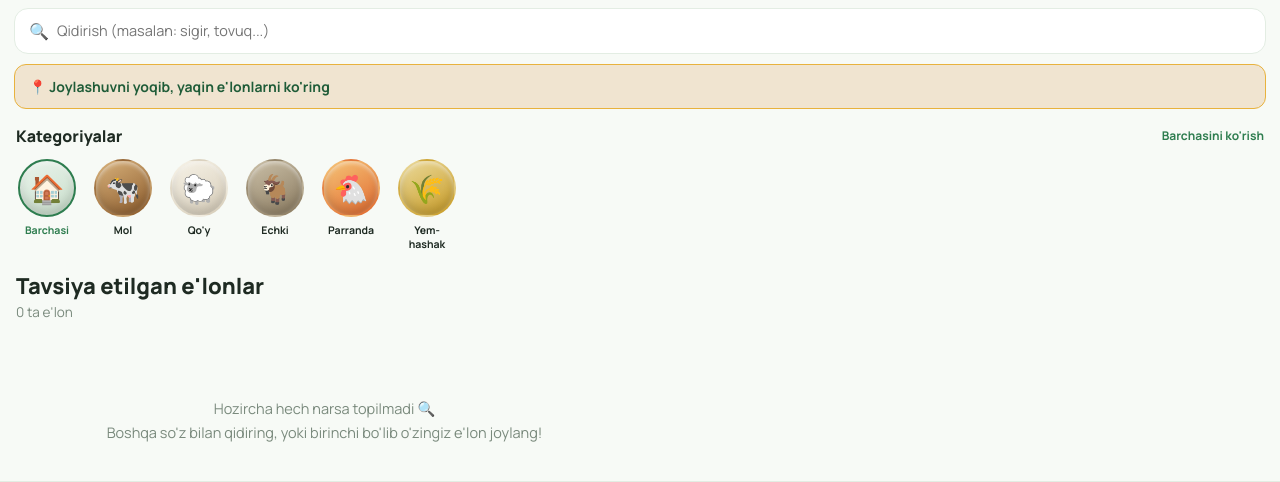
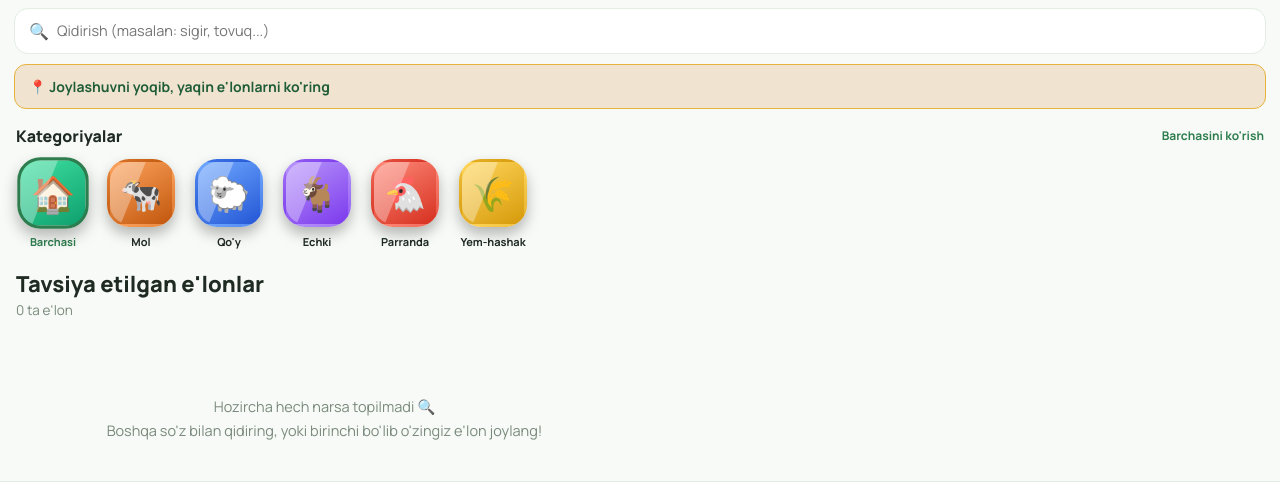
Before and after one commit to tursunmatovsodiq-ops/chorva-bozor, a Flask app: page / in a window 1280 px wide. Shown: the part 238-720 px from the top of the page. Run offline with Flask 3, Linux system fonts and the light colour scheme; data that the repository does not hold is empty; some libraries are stand-ins or nearby versions.

Commit message:
Update index.html

```diff
--- a/templates/index.html
+++ b/templates/index.html
@@ -74,23 +74,32 @@
 
   .chips { display: flex; gap: 14px; padding: 12px 16px 4px; overflow-x: auto; }
   .chip {
-    flex-shrink: 0; display: flex; flex-direction: column; align-items: center; gap: 6px;
-    width: 62px; cursor: pointer;
+    flex-shrink: 0; display: flex; flex-direction: column; align-items: center; gap: 7px;
+    width: 74px; cursor: pointer;
   }
   .chip .circle {
-    width: 58px; height: 58px; border-radius: 50%;
+    width: 68px; height: 68px; border-radius: 22px;
     display: flex; align-items: center; justify-content: center;
-    font-size: 28px; border: 2.5px solid transparent;
-    box-shadow: inset 0 -6px 10px rgba(0,0,0,0.14), inset 0 2px 4px rgba(255,255,255,0.5);
-  }
-  .circle-all   { background: linear-gradient(150deg, #EAF4EC, #C9DECB); }
-  .circle-mol   { background: linear-gradient(150deg, #D8B27C, #8B5A2B); }
-  .circle-qoy   { background: linear-gradient(150deg, #F7F3E8, #D6CCB8); }
-  .circle-echki { background: linear-gradient(150deg, #CBC0A8, #8A7A5F); }
-  .circle-parranda { background: linear-gradient(150deg, #F6C578, #E0692F); }
-  .circle-yem   { background: linear-gradient(150deg, #EBDA9C, #C89B24); }
-  .chip .label { font-size: 10.5px; font-weight: 700; color: var(--ink); text-align: center; }
-  .chip.active .circle { border-color: var(--brown); }
+    font-size: 34px; border: 3px solid transparent;
+    position: relative; overflow: hidden;
+    box-shadow: 0 7px 14px rgba(0,0,0,0.28);
+    transition: transform 0.15s ease;
+  }
+  .chip .circle::before {
+    content: ''; position: absolute; top: -40%; left: -20%;
+    width: 55%; height: 180%;
+    background: rgba(255,255,255,0.32);
+    transform: rotate(22deg);
+  }
+  .chip:active .circle { transform: scale(0.92); }
+  .circle-all       { background: linear-gradient(150deg, #3EE0A0, #0E9F6E); }
+  .circle-mol       { background: linear-gradient(150deg, #FDA35D, #C2570D); }
+  .circle-qoy       { background: linear-gradient(150deg, #6FA8FF, #2457D6); }
+  .circle-echki     { background: linear-gradient(150deg, #B794FA, #7C3AED); }
+  .circle-parranda  { background: linear-gradient(150deg, #FF8A7A, #D6301F); }
+  .circle-yem       { background: linear-gradient(150deg, #FFD65C, #D69A0A); }
+  .chip .label { font-size: 11px; font-weight: 700; color: var(--ink); text-align: center; }
+  .chip.active .circle { border-color: var(--brown); transform: scale(1.05); }
   .chip.active .label { color: var(--brown); }
 
   .location-banner {
@@ -360,6 +369,11 @@
     border-radius: 16px; padding: 22px 16px; font-size: 16px; font-weight: 800; text-align: center;
   }
   .big-location-btn.confirmed { background: #DDEEE0; border-color: #3F7A4F; color: #3F7A4F; }
+  .skip-location-btn {
+    text-align: center; padding: 12px; font-size: 13px; font-weight: 700;
+    color: var(--muted); text-decoration: underline; cursor: pointer;
+  }
+  .skip-location-btn.confirmed { color: var(--brown); }
 
   .wizard-nav { display: flex; gap: 10px; margin-top: auto; padding-top: 6px; }
   .wizard-btn-back {
@@ -562,11 +576,12 @@
       </div>
     </div>
 
-    <!-- 7-QADAM: ANIQ JOYLASHUV (GPS) -->
+    <!-- 7-QADAM: ANIQ JOYLASHUV (GPS, ixtiyoriy) -->
     <div class="wizard-step" data-step="7">
       <div class="wizard-question">🎯 Aniq joyingiz</div>
-      <div class="wizard-hint">Xaridorlarga masofa va yo'nalishni ko'rsatish uchun</div>
-      <div class="big-location-btn" id="formLocationBtn">📍 Bosing — joylashuv aniqlanadi</div>
+      <div class="wizard-hint">Xaridorlarga masofa va yo'nalishni ko'rsatish uchun (ixtiyoriy — hudud allaqachon kiritilgan)</div>
+      <div class="big-location-btn" id="formLocationBtn">📍 GPS orqali aniqlash</div>
+      <div class="skip-location-btn" id="skipLocationBtn" onclick="skipLocation()">⏭️ Hozircha kiritmayman</div>
       <div class="wizard-nav">
         <button class="wizard-btn-back" onclick="wizardBack()">⬅️</button>
         <button class="wizard-btn-next" id="nextBtn7" onclick="wizardNext()" disabled>Keyingi ➜</button>
@@ -1006,6 +1021,17 @@
     );
   });
 
+  function skipLocation() {
+    formLat = null;
+    formLon = null;
+    document.getElementById('formLocationBtn').classList.remove('confirmed');
+    document.getElementById('formLocationBtn').textContent = '📍 GPS orqali aniqlash';
+    const skipBtn = document.getElementById('skipLocationBtn');
+    skipBtn.classList.add('confirmed');
+    skipBtn.textContent = '✅ Kiritmaslikni tanladingiz';
+    document.getElementById('nextBtn7').disabled = false;
+  }
+
   // 7-qadam: yakuniy tekshiruv
   function fillSummary() {
     // Birinchi tanlangan rasmni ko'rsatamiz
@@ -1032,8 +1058,8 @@
     fd.append('tavsif', document.getElementById('formDesc').value.trim());
     fd.append('narx', document.getElementById('formPrice').value.trim());
     fd.append('telefon', document.getElementById('formPhone').value.trim());
-    fd.append('lat', formLat);
-    fd.append('lon', formLon);
+    fd.append('lat', formLat !== null ? formLat : '');
+    fd.append('lon', formLon !== null ? formLon : '');
     formPhotoFiles.forEach(file => {
       if (file) fd.append('photos', file);
     });
@@ -1079,8 +1105,11 @@
     });
     document.getElementById('formMsg').innerHTML = '';
     const locBtn = document.getElementById('formLocationBtn');
-    locBtn.textContent = '📍 Bosing — joylashuv aniqlanadi';
+    locBtn.textContent = '📍 GPS orqali aniqlash';
     locBtn.classList.remove('confirmed');
+    const skipBtn = document.getElementById('skipLocationBtn');
+    skipBtn.textContent = '⏭️ Hozircha kiritmayman';
+    skipBtn.classList.remove('confirmed');
     ['nextBtn2','nextBtn3','nextBtn4','nextBtn5','nextBtn6','nextBtn7'].forEach(id => {
       document.getElementById(id).disabled = true;
     });
@@ -1595,7 +1624,7 @@
             <div class="interest-line" id="interest-count-${item.id}">❤️ ${item.interest_count || 0} kishi qiziqmoqda</div>
             <div class="btn-row">
               <a class="call-btn" href="tel:${item.telefon}">📞 Qo'ng'iroq</a>
-              <a class="nav-btn" href="https://www.google.com/maps/dir/?api=1&destination=${item.lat},${item.lon}" target="_blank">🧭 Yo'nalish</a>
+              ${item.lat && item.lon ? `<a class="nav-btn" href="https://www.google.com/maps/dir/?api=1&destination=${item.lat},${item.lon}" target="_blank">🧭 Yo'nalish</a>` : ''}
             </div>
             <button class="interest-btn${item.is_interested ? ' active' : ''}" id="interest-btn-${item.id}" onclick="toggleInterest(${item.id}, event)">${item.is_interested ? '❤️ Qiziqdingiz' : '🤍 Qiziqish bildirish'}</button>
             <button class="share-btn" onclick="shareListing(${item.id}, event)">🔗 Ulashish</button>
```
